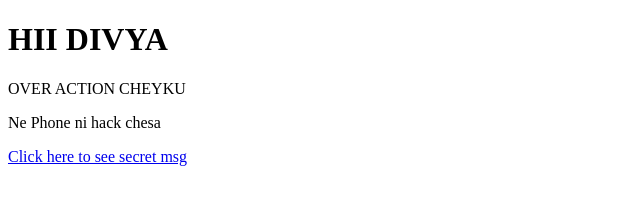
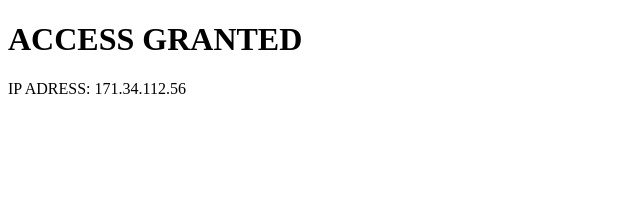
Before and after one commit to vishnujonnada/myfirstwebsite, a plain HTML site: page index.html in a window 1280 px wide. Shown: the whole page, without its empty margins (0-640 px from the left). Drawn offline with Linux system fonts and the light colour scheme.

Commit message:
Update index.html

```diff
--- a/index.html
+++ b/index.html
@@ -4,12 +4,11 @@
     <meta charset="UTF-8">
     <meta http-equiv="X-UA-Compatible" content="IE=edge">
     <meta name="viewport" content="width=device-width, initial-scale=1.0">
-    <title>HII</title>
+    <title>DONE</title>
 </head>
 <body>
-    <h1>HII DIVYA</h1>
-    <p>OVER ACTION CHEYKU</p>
-    <p>Ne Phone ni hack chesa</p>
-    <a href="#">Click here to see secret msg</a>
+    <h1>ACCESS GRANTED</h1>
+    <p>IP ADRESS: 171.34.112.56</p>
+
 </body>
 </html>
```
